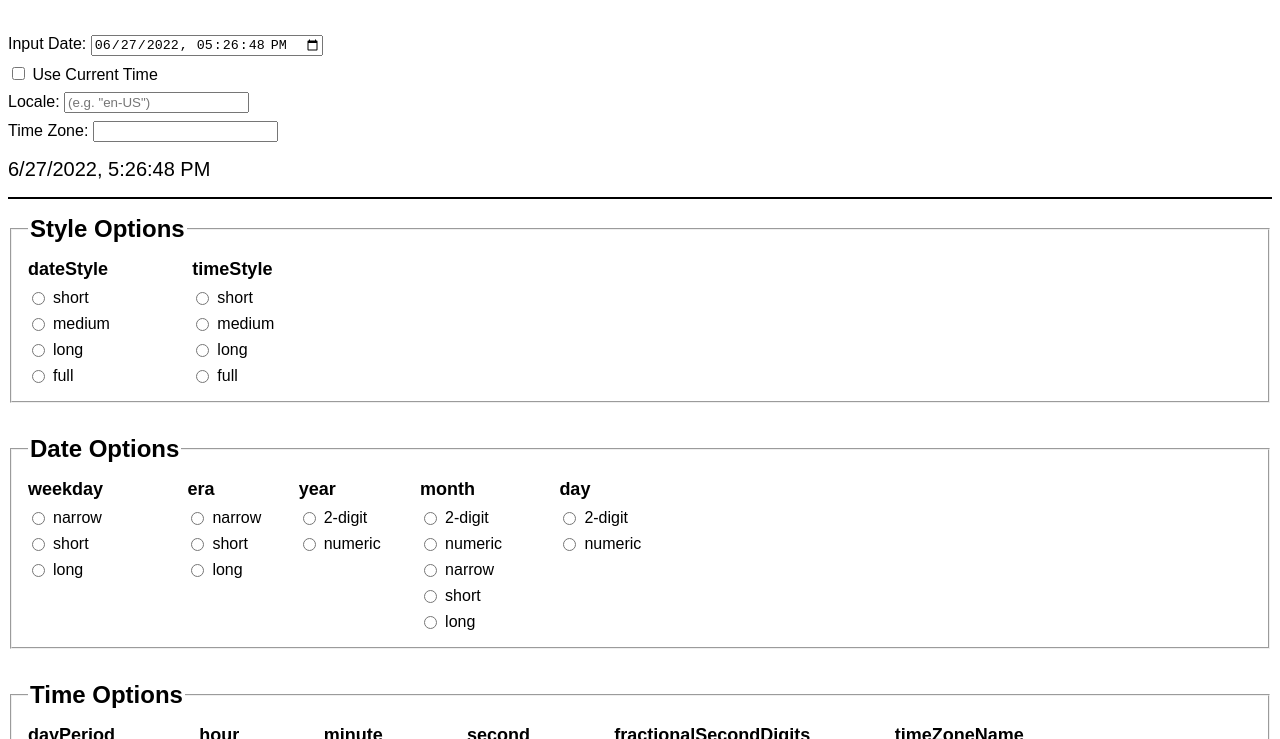
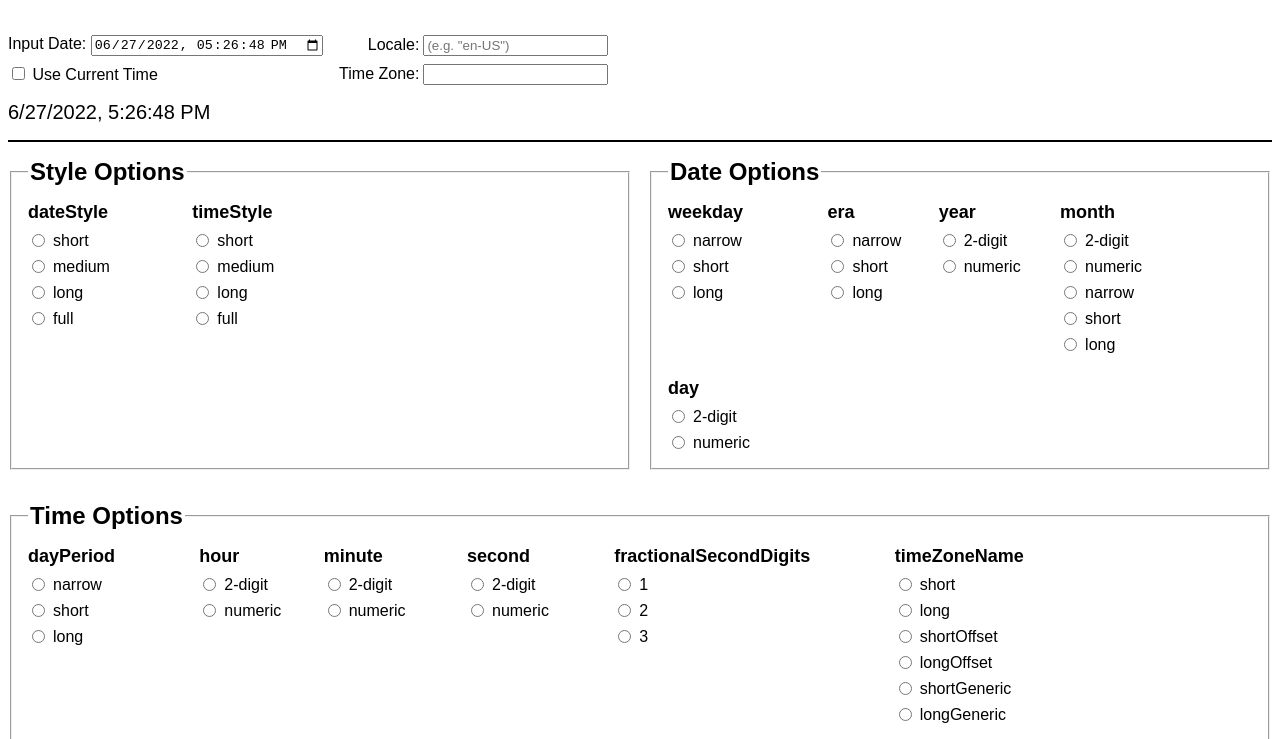
Before and after one commit to nicholas-wilcox/date-format-selector, a plain HTML site: page index.html in a window 1280 px wide. Shown: the part 61-800 px from the top of the page. Drawn offline with Linux system fonts and the light colour scheme.

Commit message:
Reformat primary date header

```diff
--- a/index.html
+++ b/index.html
@@ -22,15 +22,13 @@
           <input type="checkbox" id="useNow" name="useNow">
           <label for="useNow">Use Current Time</label>
         </div>
-        <div>
-          <label for="locale">Locale:</label>
-          <input type="text" id="locale" name="locale">
-        </div>
-        <div>
-          <label for="timeZone">Time Zone:</label>
-          <input type="text" id="timeZone" name="timeZone">
-        </div>
       </form>
+      <div id="localeAndTimeZone">
+        <label for="locale">Locale:</label>
+        <input type="text" id="locale" name="locale">
+        <label for="timeZone">Time Zone:</label>
+        <input type="text" id="timeZone" name="timeZone">
+      </div>
       <span id="output"></span>
     </div>
 
--- a/styles.css
+++ b/styles.css
@@ -9,13 +9,13 @@
 
 #formatOptionsForm {
   display: flex;
-  flex-direction: column;
+  flex-wrap: wrap;
   gap: 1rem;
 }
 
 #dateHeader {
   display: flex;
-  flex-direction: column;
+  flex-wrap: wrap;
   gap: 1rem;
   position: sticky;
   top: 0;
@@ -30,8 +30,20 @@
   gap: 0.5rem;
 }
 
+#localeAndTimeZone {
+  display: grid;
+  grid-template-columns: max-content 1fr;
+  gap: 0.5rem 0.25rem;;
+  align-items: baseline;
+}
+
+#localeAndTimeZone label {
+  justify-self: end;
+}
+
 #output {
   font-size: 1.25rem;
+  flex-basis: 100%;
 }
 
 .optionSet {
@@ -40,6 +52,8 @@
   flex-wrap: wrap;
   padding: 1rem;
   margin-top: 1rem;
+  flex-basis: min(50vw, 400px);
+  flex-grow: 1;
 }
 
 legend {
```
